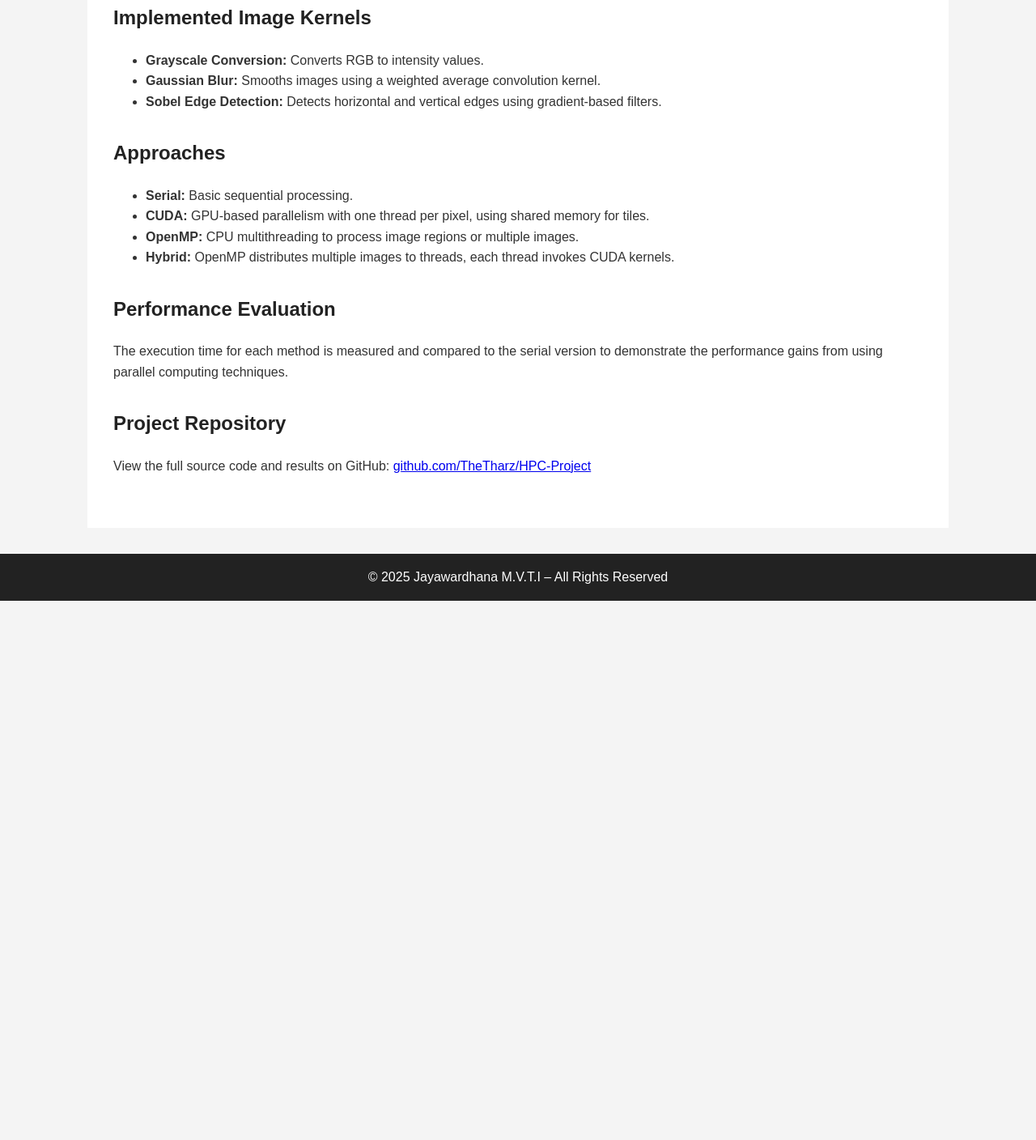
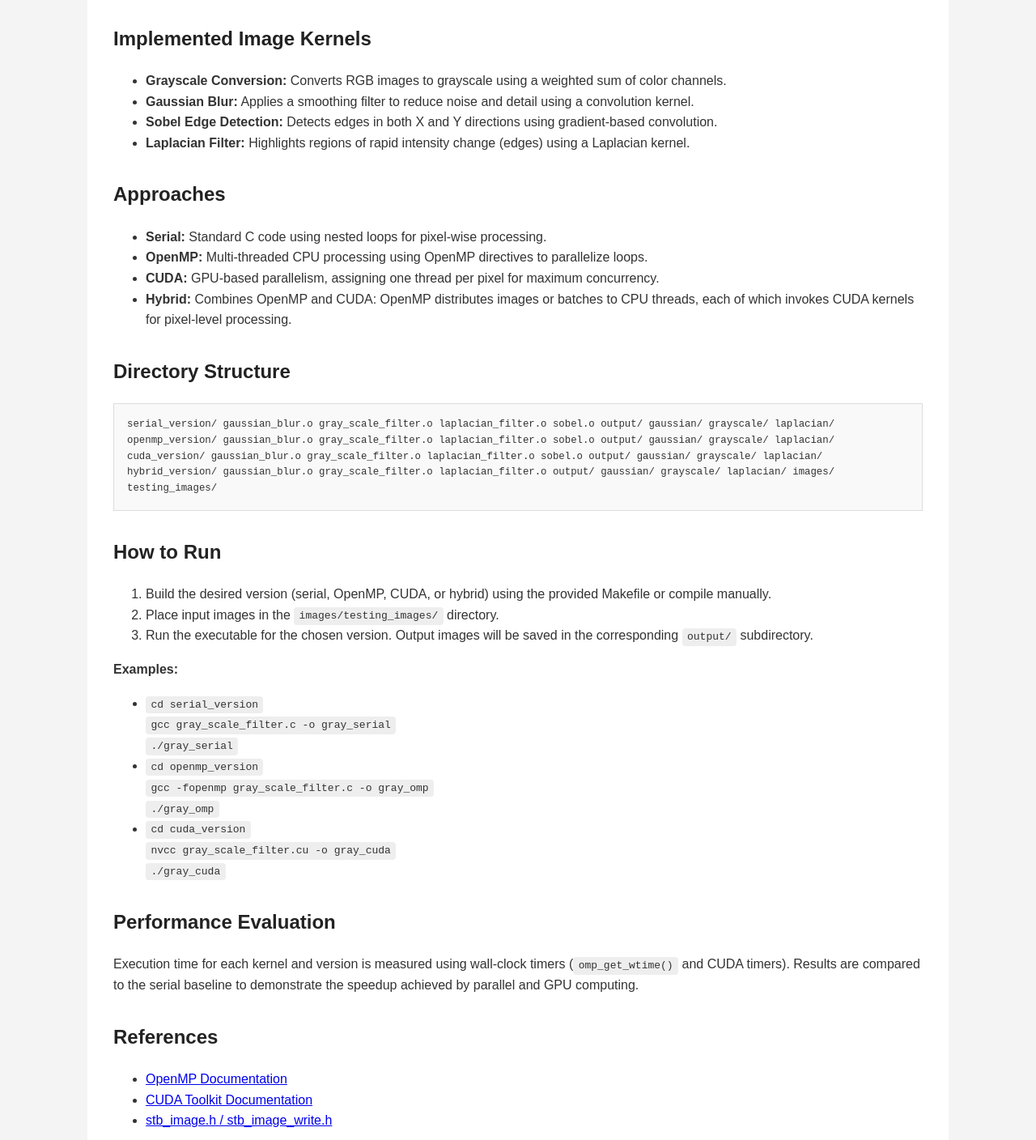
Before and after one commit to TheTharz/HPC-Project, a plain HTML site: page index.html in a window 1280 px wide. Shown: the part 692-2100 px from the top of the page at 81% size. Before the commit the page ends 1434 px from the top, so only its background shows below. Drawn offline with Linux system fonts and the light colour scheme.

Commit message:
Update project description and enhance documentation in index.html

```diff
--- a/index.html
+++ b/index.html
@@ -44,31 +44,46 @@
         color: #fff;
         margin-top: 2rem;
       }
+      .dir-structure {
+        background: #f9f9f9;
+        border: 1px solid #ddd;
+        padding: 1rem;
+        font-family: monospace;
+        font-size: 0.95em;
+        margin-bottom: 1.5rem;
+        overflow-x: auto;
+      }
     </style>
   </head>
   <body>
     <header>
-      <h1>Accelerating Image Kernel Operations</h1>
-      <p>Using CUDA, OpenMP, and Hybrid Parallel Approaches</p>
+      <h1>Image Kernel Processing Acceleration</h1>
+      <p>
+        Serial, OpenMP, CUDA, and Hybrid Approaches for Fast Image Filtering
+      </p>
     </header>
 
     <main>
       <section>
-        <h2>About the Project</h2>
+        <h2>Project Description</h2>
         <p>
-          This project explores the acceleration of common image processing
-          tasks using three parallel computing techniques:
-          <strong>CUDA</strong> (GPU-based),
-          <strong>OpenMP</strong> (multi-threaded CPU), and a
-          <strong>Hybrid model</strong> that combines both. It aims to
-          demonstrate how parallel programming can significantly reduce
-          computation time when applying image kernels.
+          <strong>
+            A comparative study of image processing kernels implemented in C
+            using Serial, OpenMP, CUDA, and Hybrid (OpenMP + CUDA) approaches.
+          </strong>
+          This project demonstrates grayscale conversion, Gaussian blur, Sobel
+          edge detection, and Laplacian filtering on images, highlighting the
+          performance benefits of parallel and GPU computing.
         </p>
       </section>
 
       <section>
         <h2>Author</h2>
-        <p><strong>Jayawardhana M.V.T.I</strong><br />University of Ruhuna</p>
+        <p>
+          <strong>Jayawardhana M.V.T.I</strong><br />
+          University of Ruhuna<br />
+          Index Number: EG/2020/3996
+        </p>
       </section>
 
       <section>
@@ -89,16 +104,20 @@
         <h2>Implemented Image Kernels</h2>
         <ul>
           <li>
-            <strong>Grayscale Conversion:</strong> Converts RGB to intensity
-            values.
+            <strong>Grayscale Conversion:</strong> Converts RGB images to
+            grayscale using a weighted sum of color channels.
           </li>
           <li>
-            <strong>Gaussian Blur:</strong> Smooths images using a weighted
-            average convolution kernel.
+            <strong>Gaussian Blur:</strong> Applies a smoothing filter to reduce
+            noise and detail using a convolution kernel.
           </li>
           <li>
-            <strong>Sobel Edge Detection:</strong> Detects horizontal and
-            vertical edges using gradient-based filters.
+            <strong>Sobel Edge Detection:</strong> Detects edges in both X and Y
+            directions using gradient-based convolution.
+          </li>
+          <li>
+            <strong>Laplacian Filter:</strong> Highlights regions of rapid
+            intensity change (edges) using a Laplacian kernel.
           </li>
         </ul>
       </section>
@@ -106,18 +125,72 @@
       <section>
         <h2>Approaches</h2>
         <ul>
-          <li><strong>Serial:</strong> Basic sequential processing.</li>
           <li>
-            <strong>CUDA:</strong> GPU-based parallelism with one thread per
-            pixel, using shared memory for tiles.
+            <strong>Serial:</strong> Standard C code using nested loops for
+            pixel-wise processing.
           </li>
           <li>
-            <strong>OpenMP:</strong> CPU multithreading to process image regions
-            or multiple images.
+            <strong>OpenMP:</strong> Multi-threaded CPU processing using OpenMP
+            directives to parallelize loops.
           </li>
           <li>
-            <strong>Hybrid:</strong> OpenMP distributes multiple images to
-            threads, each thread invokes CUDA kernels.
+            <strong>CUDA:</strong> GPU-based parallelism, assigning one thread
+            per pixel for maximum concurrency.
+          </li>
+          <li>
+            <strong>Hybrid:</strong> Combines OpenMP and CUDA: OpenMP
+            distributes images or batches to CPU threads, each of which invokes
+            CUDA kernels for pixel-level processing.
+          </li>
+        </ul>
+      </section>
+
+      <section>
+        <h2>Directory Structure</h2>
+        <div class="dir-structure">
+          serial_version/ gaussian_blur.o gray_scale_filter.o laplacian_filter.o
+          sobel.o output/ gaussian/ grayscale/ laplacian/ openmp_version/
+          gaussian_blur.o gray_scale_filter.o laplacian_filter.o sobel.o output/
+          gaussian/ grayscale/ laplacian/ cuda_version/ gaussian_blur.o
+          gray_scale_filter.o laplacian_filter.o sobel.o output/ gaussian/
+          grayscale/ laplacian/ hybrid_version/ gaussian_blur.o
+          gray_scale_filter.o laplacian_filter.o output/ gaussian/ grayscale/
+          laplacian/ images/ testing_images/
+        </div>
+      </section>
+
+      <section>
+        <h2>How to Run</h2>
+        <ol>
+          <li>
+            Build the desired version (serial, OpenMP, CUDA, or hybrid) using
+            the provided Makefile or compile manually.
+          </li>
+          <li>
+            Place input images in the
+            <code>images/testing_images/</code> directory.
+          </li>
+          <li>
+            Run the executable for the chosen version. Output images will be
+            saved in the corresponding <code>output/</code> subdirectory.
+          </li>
+        </ol>
+        <p><strong>Examples:</strong></p>
+        <ul>
+          <li>
+            <code>cd serial_version</code><br />
+            <code>gcc gray_scale_filter.c -o gray_serial</code><br />
+            <code>./gray_serial</code>
+          </li>
+          <li>
+            <code>cd openmp_version</code><br />
+            <code>gcc -fopenmp gray_scale_filter.c -o gray_omp</code><br />
+            <code>./gray_omp</code>
+          </li>
+          <li>
+            <code>cd cuda_version</code><br />
+            <code>nvcc gray_scale_filter.cu -o gray_cuda</code><br />
+            <code>./gray_cuda</code>
           </li>
         </ul>
       </section>
@@ -125,16 +198,38 @@
       <section>
         <h2>Performance Evaluation</h2>
         <p>
-          The execution time for each method is measured and compared to the
-          serial version to demonstrate the performance gains from using
-          parallel computing techniques.
+          Execution time for each kernel and version is measured using
+          wall-clock timers (<code>omp_get_wtime()</code> and CUDA timers).
+          Results are compared to the serial baseline to demonstrate the speedup
+          achieved by parallel and GPU computing.
         </p>
+      </section>
+
+      <section>
+        <h2>References</h2>
+        <ul>
+          <li>
+            <a href="https://www.openmp.org/" target="_blank"
+              >OpenMP Documentation</a
+            >
+          </li>
+          <li>
+            <a href="https://docs.nvidia.com/cuda/" target="_blank"
+              >CUDA Toolkit Documentation</a
+            >
+          </li>
+          <li>
+            <a href="https://github.com/nothings/stb" target="_blank"
+              >stb_image.h / stb_image_write.h</a
+            >
+          </li>
+        </ul>
       </section>
 
       <section>
         <h2>Project Repository</h2>
         <p>
-          View the full source code and results on GitHub:
+          View the full source code and results on GitHub:<br />
           <a href="https://github.com/TheTharz/HPC-Project" target="_blank">
             github.com/TheTharz/HPC-Project
           </a>
```
